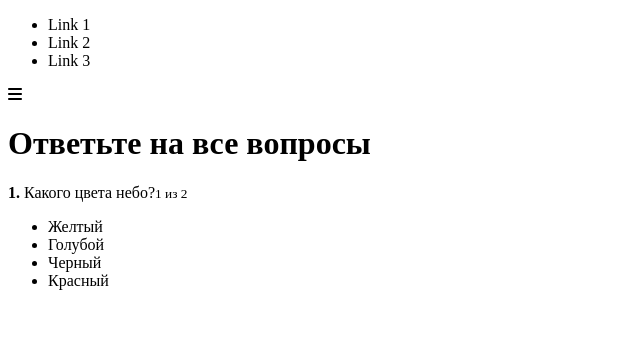
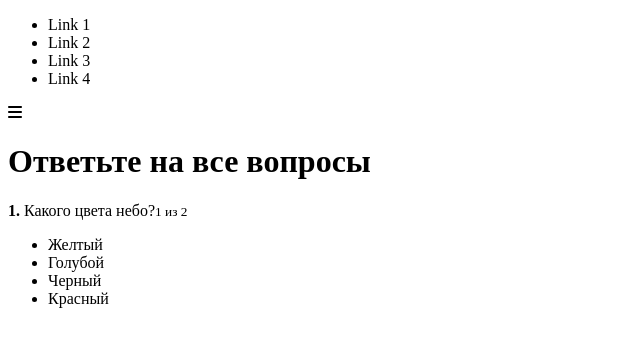
Before and after one commit to CodeCostylProduction/react-quiz, a React app: page / in a window 1280 px wide. Shown: the top 346 px of the page, without its empty margins (0-640 px from the left). Built offline with nearby package versions, Linux system fonts and the light colour scheme.

Commit message:
up to 59 exercise(finally)

```diff
--- a/src/components/Navigation/Drawer/Drawer.js
+++ b/src/components/Navigation/Drawer/Drawer.js
@@ -3,7 +3,7 @@ import classes from './Drawer.css'
 import Backdrop from "../../UI/Backdrop/Backdrop";
 
 const links = [
-    1,2,3
+    1,2,3,4
 ]
 
 class Drawer extends Component {
```
